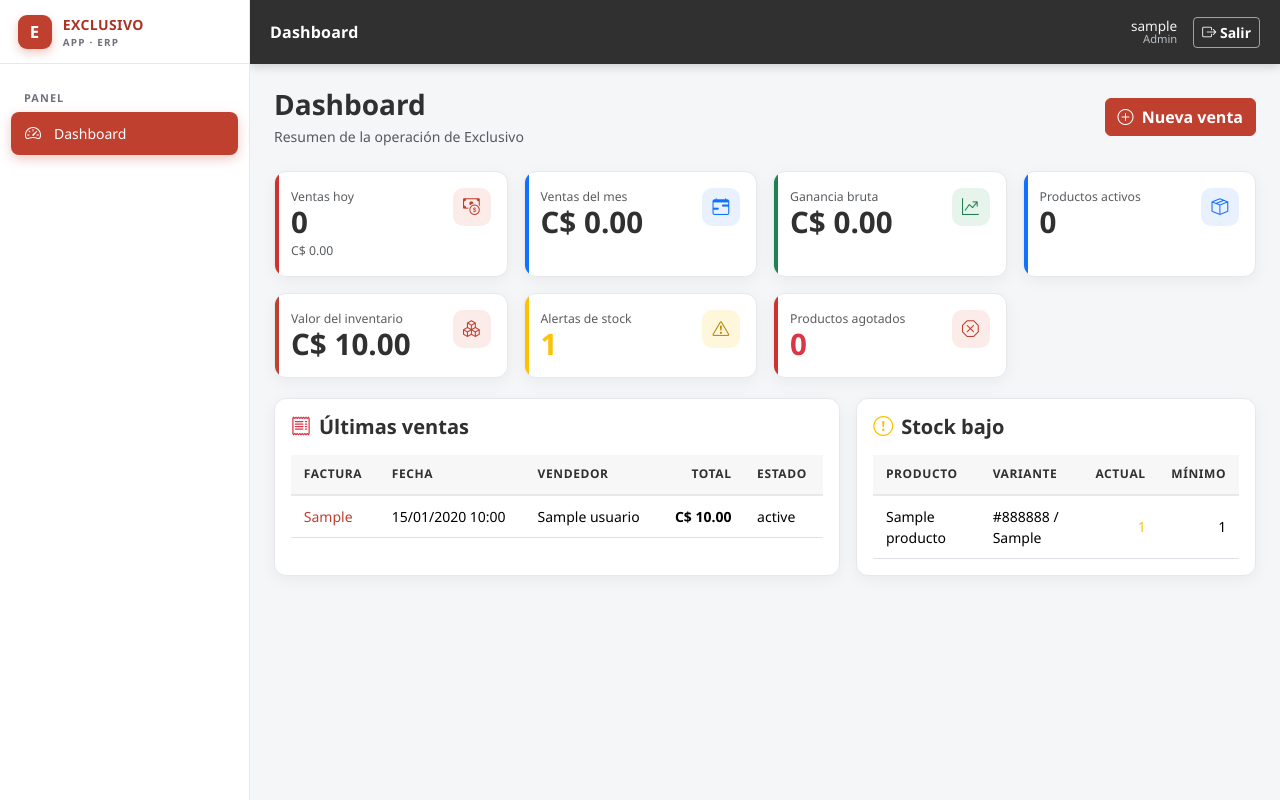
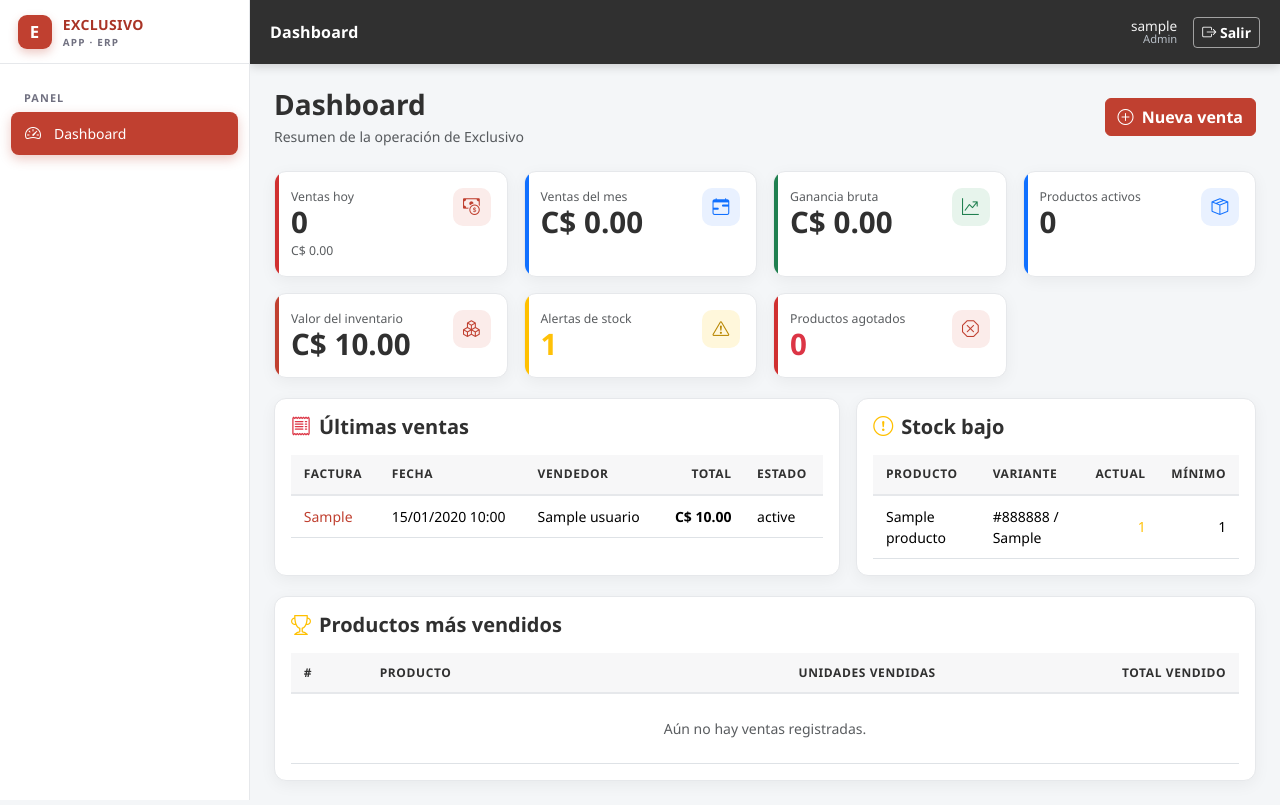
Before and after one commit to EstherSilva96/Proyecto-de-Curso-DSI, an ASP.NET Core app: page / in a window 1280 px wide. Run offline with ASP.NET Core 8, Linux system fonts and the light colour scheme; the visitor is signed in with stand-in values (Sample User, id 1); tables that the repository leaves empty hold one stand-in row (values such as "Sample post").

Commit message:
Agregar productos mas vendidos al dashboard

```diff
--- a/src/Exclusivo.Web/Controllers/HomeController.cs
+++ b/src/Exclusivo.Web/Controllers/HomeController.cs
@@ -31,6 +31,32 @@ public class HomeController : Controller
 
         var stockBajo = existencias.Where(e => e.Cantidad <= e.Minimo).ToList();
 
+        var detallesVendidos = await _db.DetallesVenta
+            .Include(d => d.Venta)
+            .Include(d => d.VarianteProducto).ThenInclude(v => v.Producto)
+            .Where(d => d.Venta.Estado == "Confirmada")
+            .ToListAsync();
+
+        var productosMasVendidos = detallesVendidos
+            .GroupBy(d => new
+            {
+                d.VarianteProducto.ProductoId,
+                Nombre = d.VarianteProducto.Producto != null
+                    ? d.VarianteProducto.Producto.Nombre
+                    : "Producto"
+            })
+            .Select(g => new ProductoMasVendidoViewModel
+            {
+                ProductoId = g.Key.ProductoId,
+                Nombre = g.Key.Nombre,
+                Unidades = g.Sum(d => d.Cantidad),
+                Total = g.Sum(d => d.Subtotal)
+            })
+            .OrderByDescending(p => p.Unidades)
+            .ThenByDescending(p => p.Total)
+            .Take(5)
+            .ToList();
+
         var modelo = new DashboardViewModel
         {
             TotalProductos = await _db.Productos.CountAsync(p => p.Estado == "Activo"),
@@ -49,7 +75,8 @@ public class HomeController : Controller
                 .Include(v => v.Usuario)
                 .OrderByDescending(v => v.Fecha)
                 .Take(8)
-                .ToListAsync()
+                .ToListAsync(),
+            ProductosMasVendidos = productosMasVendidos
         };
 
         return View(modelo);
--- a/src/Exclusivo.Web/Views/Home/Index.cshtml
+++ b/src/Exclusivo.Web/Views/Home/Index.cshtml
@@ -138,3 +138,32 @@
         </div>
     </div>
 </div>
+
+<div class="row g-3 mt-1">
+    <div class="col-12">
+        <div class="card p-3">
+            <h2 class="h5 mb-3 fw-bold"><i class="bi bi-trophy me-2" style="color:#ffc000"></i>Productos más vendidos</h2>
+            <div class="table-responsive">
+                <table class="table table-sm table-hover align-middle mb-0">
+                    <thead><tr><th>#</th><th>Producto</th><th class="text-end">Unidades vendidas</th><th class="text-end">Total vendido</th></tr></thead>
+                    <tbody>
+                        @if (Model.ProductosMasVendidos.Count == 0)
+                        {
+                            <tr><td colspan="4" class="text-center text-muted py-4">Aún no hay ventas registradas.</td></tr>
+                        }
+                        @{ var puesto = 1; }
+                        @foreach (var producto in Model.ProductosMasVendidos)
+                        {
+                            <tr>
+                                <td class="fw-bold">@(puesto++)</td>
+                                <td>@producto.Nombre</td>
+                                <td class="text-end fw-semibold">@producto.Unidades</td>
+                                <td class="text-end">C$ @producto.Total.ToString("N2")</td>
+                            </tr>
+                        }
+                    </tbody>
+                </table>
+            </div>
+        </div>
+    </div>
+</div>
```
Also changed, not shown: src/Exclusivo.Web/Models/ViewModels.cs (+9 -0 lines).
